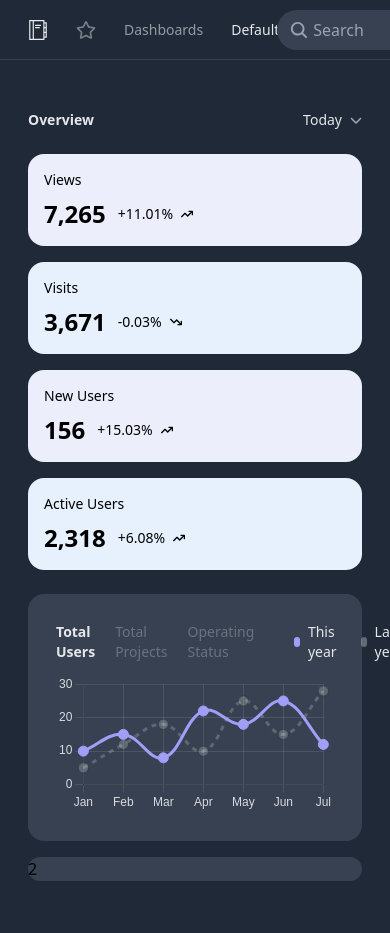
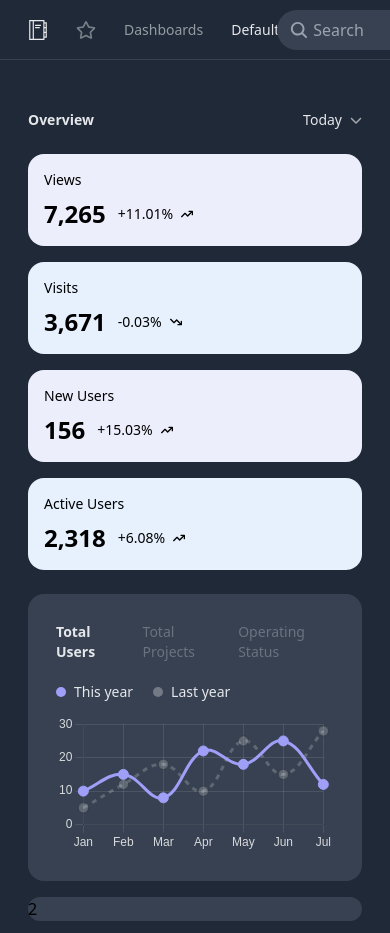
Before and after one commit to Ceci007/react-dashboard, a React (Vite) app: page / in a window 390 px wide. Before the commit the page ends 893 px from the top, so only its background shows below. Built offline with nearby package versions, Linux system fonts and the light colour scheme.

Commit message:
Add responsiveness to title on line chart

```diff
--- a/src/components/Home.jsx
+++ b/src/components/Home.jsx
@@ -164,11 +164,14 @@ const data = {
 
       <div className="grid grid-cols-1 gap-4 mt-6 sm:grid-cols-4">
         <div className="col-start-1 col-end-2 bg-gray-200 p-7 sm:col-start-1 sm:col-end-4 dark:bg-gray-700 rounded-2xl">
-          <div className="flex gap-5 mb-3">
+          <div className="flex flex-col gap-5 mb-3 md:flex-row">
+            <div className="flex items-center gap-5">
             <h3 className="text-sm font-semibold text-gray-900 dark:text-gray-200">Total Users</h3>
             <h4 className="text-sm text-gray-500">Total Projects</h4>
             <h4 className="text-sm text-gray-500">Operating Status</h4>
-            <div className="w-[1px] h-[20px] bg-gray-500"></div>
+            <div className="w-[1px] h-[20px] hidden md:block bg-gray-500"></div>
+            </div>
+            <div className="flex items-center gap-5">
             <div className="flex items-center gap-2">
               <span className={"w-[10px] h-[10px] bg-black dark:bg-[#9F9FF8] rounded-full"} />
               <h3 className="text-sm text-gray-900 dark:text-gray-200">This year</h3>
@@ -176,6 +179,7 @@ const data = {
             <div className="flex items-center gap-2">
               <span className={"w-[10px] h-[10px] rounded-full bg-black/30 dark:bg-white/30"} />
               <h3 className="text-sm text-gray-900 dark:text-gray-200">Last year</h3>
+            </div>
             </div>
           </div>
           <Line options={options} data={data} />
```
